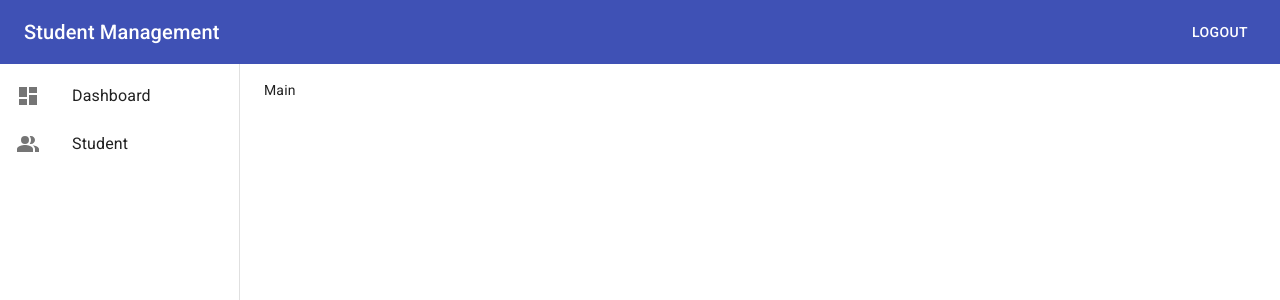
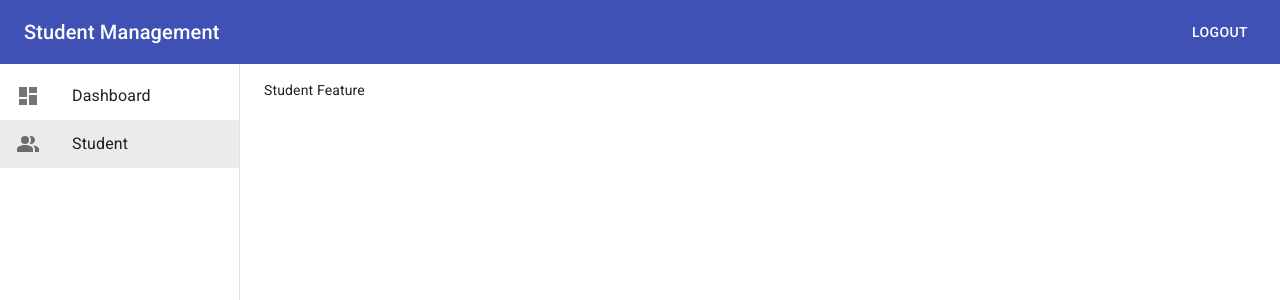
Before and after one commit to huynvn010193/easyfe-rtk-2, a React (Create React App) app: page /admin/students in a window 1280 px wide. Shown: the top 300 px of the page. Built offline with nearby package versions, Linux system fonts and the light colour scheme; sample sign-in values are in the browser's storage.

Commit message:
Redux Saga: 22

```diff
--- a/src/components/Common/Sidebar.tsx
+++ b/src/components/Common/Sidebar.tsx
@@ -4,14 +4,20 @@
 import ListItemText from '@material-ui/core/ListItemText';
 import { makeStyles } from '@material-ui/core/styles';
 import { Dashboard, PeopleAlt } from '@material-ui/icons';
-import DraftsIcon from '@material-ui/icons/Drafts';
-import InboxIcon from '@material-ui/icons/Inbox';
+import { NavLink } from 'react-router-dom';
 
 const useStyles = makeStyles((theme) => ({
   root: {
     width: '100%',
     maxWidth: 360,
     backgroundColor: theme.palette.background.paper,
+  },
+  link: {
+    color: 'inherit',
+    textDecoration: 'none',
+    '&.active > div': {
+      backgroundColor: theme.palette.action.selected,
+    },
   },
 }));
 
@@ -21,18 +27,22 @@
   return (
     <div className={classes.root}>
       <List component="nav" aria-label="main mailbox folders">
+        <NavLink to="/admin/dashboard" className={classes.link}>
           <ListItem button>
             <ListItemIcon>
               <Dashboard />
             </ListItemIcon>
             <ListItemText primary="Dashboard" />
           </ListItem>
+        </NavLink>
+        <NavLink to="/admin/students" className={classes.link}>
           <ListItem button>
             <ListItemIcon>
               <PeopleAlt />
             </ListItemIcon>
             <ListItemText primary="Student" />
           </ListItem>
+        </NavLink>
       </List>
     </div>
   );
--- a/src/components/Layout/Admin.tsx
+++ b/src/components/Layout/Admin.tsx
@@ -1,6 +1,9 @@
 import * as React from 'react';
 import { Box, makeStyles } from '@material-ui/core';
 import { Header, Sidebar } from 'components/Common';
+import { Route, Switch } from 'react-router-dom';
+import Doashboard from 'features/dashboard';
+import StudentFeature from 'features/student';
 
 export interface AdminLayoutProps {}
 
@@ -38,7 +41,16 @@
       <Box className={classes.sidebar}>
         <Sidebar />
       </Box>
-      <Box className={classes.main}>Main</Box>
+      <Box className={classes.main}>
+        <Switch>
+          <Route path="/admin/dashboard">
+            <Doashboard />
+          </Route>
+          <Route path="/admin/students">
+            <StudentFeature />
+          </Route>
+        </Switch>
+      </Box>
     </Box>
   );
 }
--- a/src/features/auth/authSaga.ts
+++ b/src/features/auth/authSaga.ts
@@ -16,7 +16,7 @@
   // redirect Admin page - Sẽ tạo ra 1 object -> sau đó dispatch lên redux-store : routerMiddleware Nhận thông tin
   // dispatch lên và giúp duy chuyển qua trang mới
 
-  yield put(push('/admin'));
+  yield put(push('/admin/dashboard'));
 
   } catch (error) {
     yield put(authActions.loginFailed("error"));
--- /dev/null
+++ b/src/features/dashboard/index.tsx
@@ -0,0 +1,5 @@
+import * as React from 'react';
+
+export default function Doashboard() {
+  return <div>Doashboard</div>;
+}
--- /dev/null
+++ b/src/features/student/index.tsx
@@ -0,0 +1,5 @@
+import * as React from 'react';
+
+export default function StudentFeature() {
+  return <div>Student Feature</div>;
+}
```
Also changed, not shown: node.txt. Lines whose indentation alone changed are shown as unchanged.
